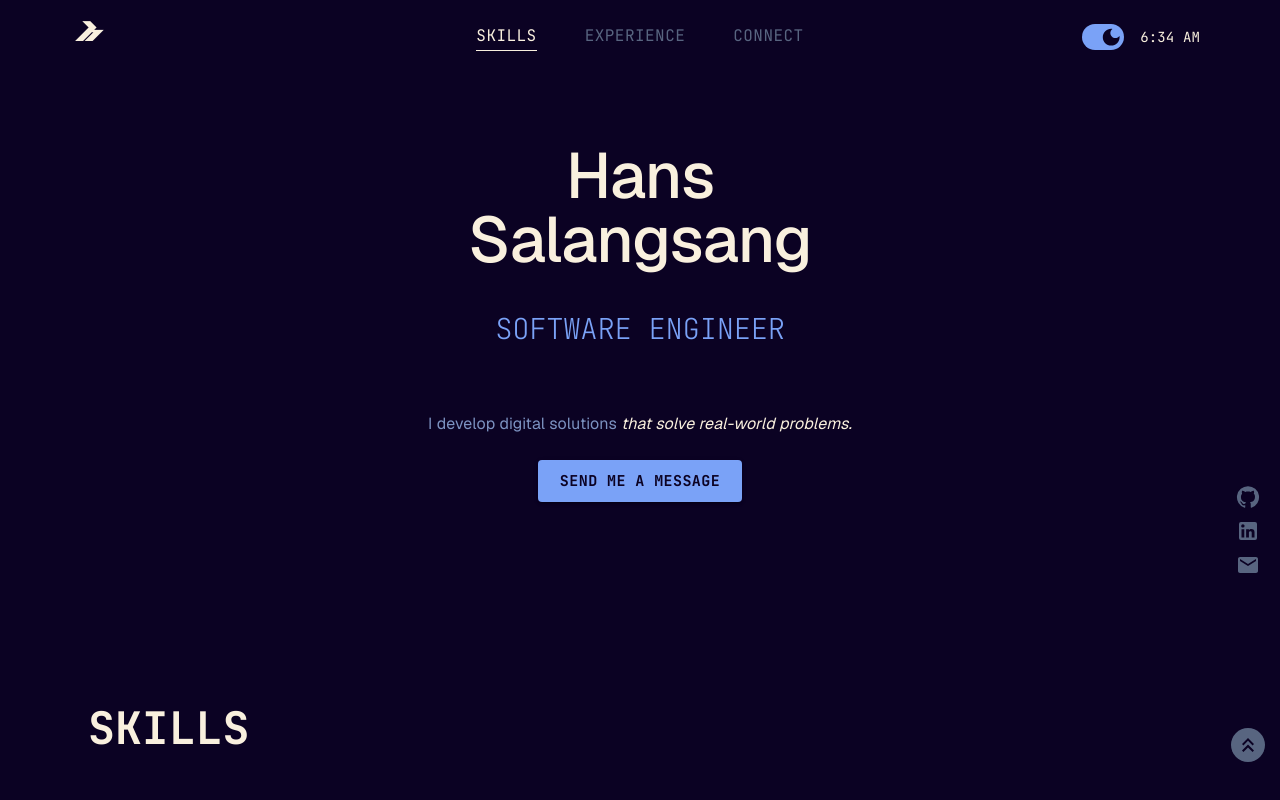
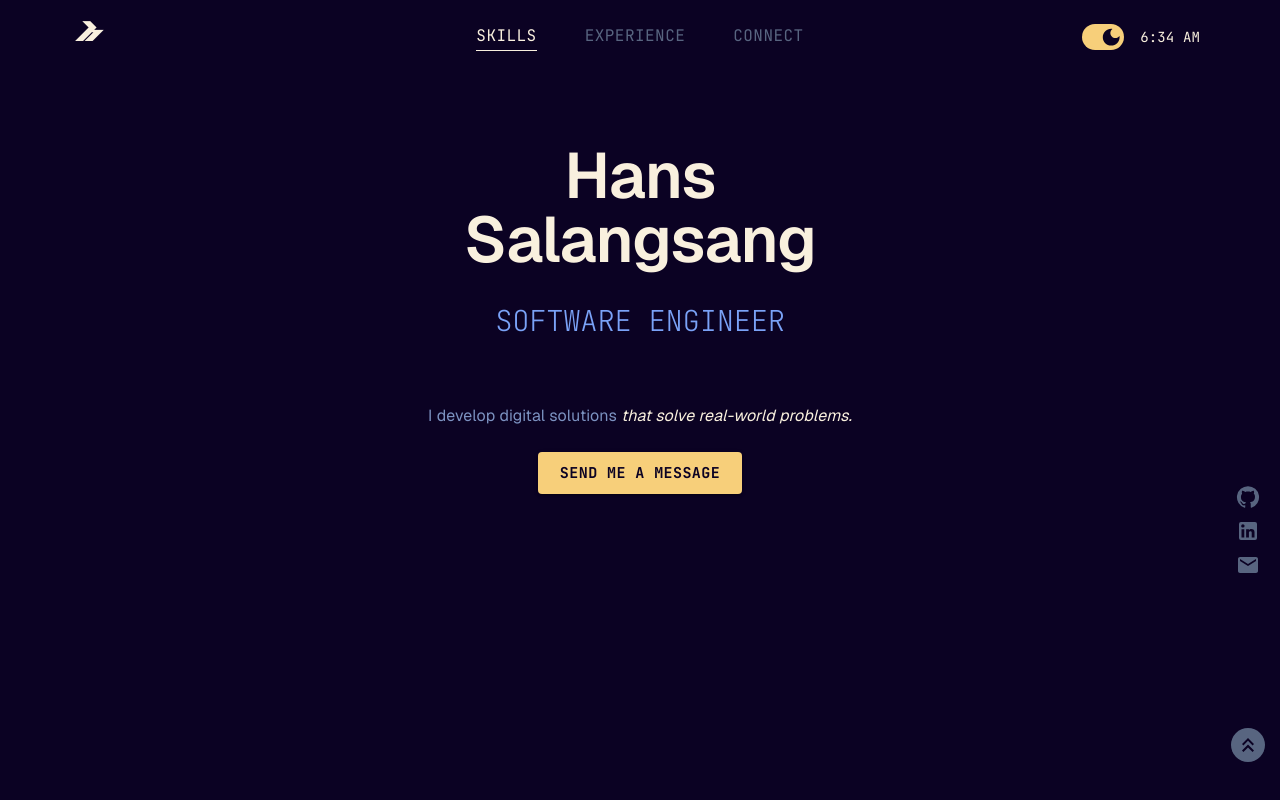
Before and after one commit to hans-salangsang/Web-Portfolio, a React (Create React App) app: page / in a window 1280 px wide. Shown: the top 800 px of the page. Built offline with nearby package versions, Linux system fonts and the light colour scheme; no server answers; a web font is replaced by a local one.

Commit message:
Changed button color

```diff
--- a/src/App.js
+++ b/src/App.js
@@ -206,8 +206,8 @@ function App() {
         ...(isDarkMode ? darkTheme.palette.button : lightTheme.palette.button),
         fill: backgroundColor,
         fillAccent: tinycolor(backgroundColor).isDark()
-          ? tinycolor(accentColor).saturate(0).brighten(0).toString()
-          : tinycolor(accentColor).saturate(0).darken(0).toString(),
+          ? tinycolor(accentColor).spin(180).saturate(0).brighten(0).toString()
+          : tinycolor(accentColor).spin(180).saturate(0).darken(0).toString(),
         fillHovered: tinycolor(backgroundColor).isDark()
           ? tinycolor(backgroundColor).saturate(0).brighten(5).toString()
           : tinycolor(backgroundColor).saturate(0).darken(5).toString(),
--- a/src/components/LandingSection.js
+++ b/src/components/LandingSection.js
@@ -104,7 +104,7 @@ function LandingSection(
               <Typography
                 variant="h1"
                 color="text.textPrimary.light"
-                fontWeight={500}
+                fontWeight={600}
                 paragraph
                 textAlign="center"
                 lineHeight={1}
@@ -135,7 +135,7 @@ function LandingSection(
                 paragraph
                 textAlign="center"
                 sx={{
-                  mt: "2.5rem",
+                  mt: "2rem",
                 }}
               >
                 Software Engineer
@@ -201,7 +201,7 @@ function LandingSection(
             item
             xs={12}
             sx={{
-              mt: "5rem",
+              mt: "15rem",
             }}
           >
             <Box sx={{ width: "70px" }}>
```
